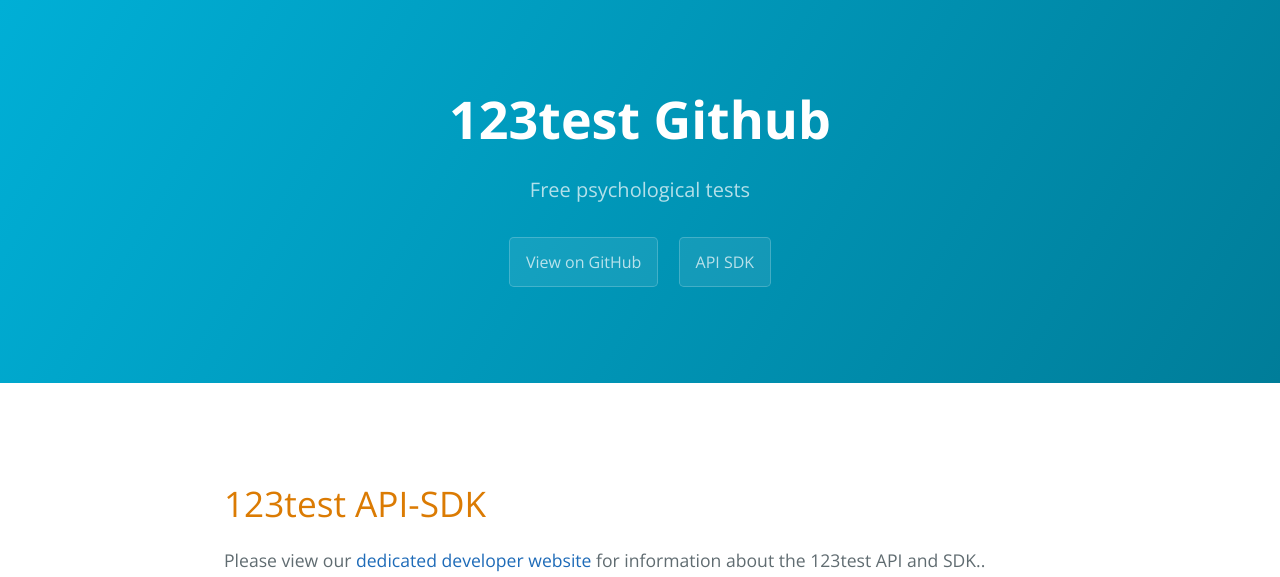
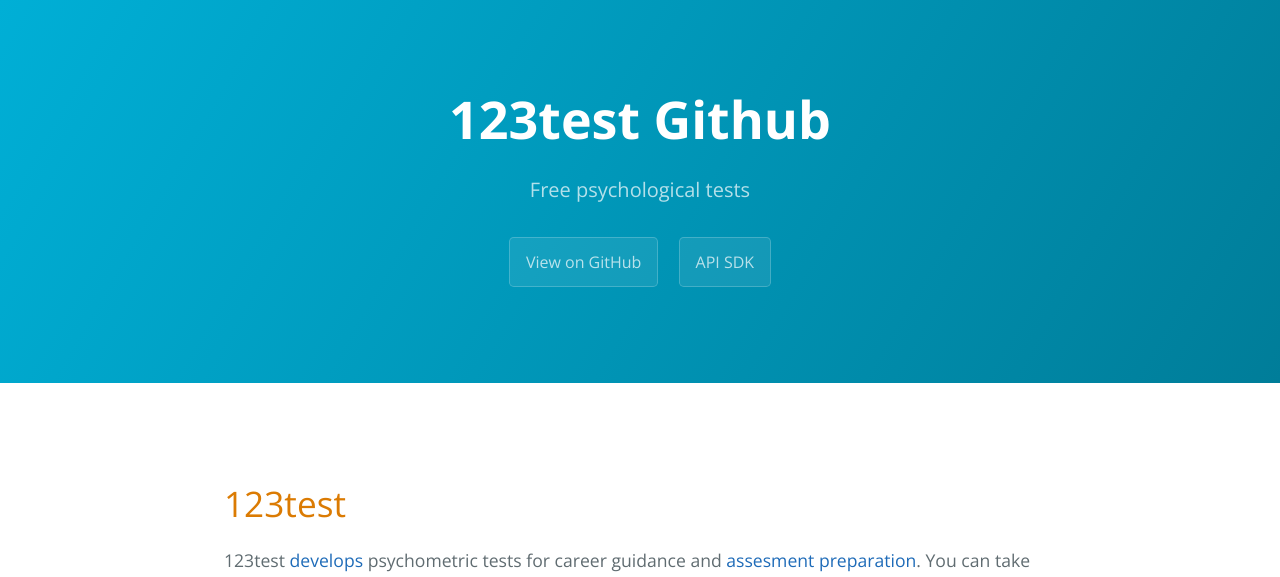
Before and after one commit to 123test/123test.github.io, a Jekyll site: the page built from index.md, in a window 1280 px wide. Shown: the top 577 px of the page. Built offline with Jekyll 4.4.1, drawn with Linux system fonts in a browser that asks for light colours; some of the changed text lies outside the part shown.

Commit message:
Update index.md

```diff
--- a/index.md
+++ b/index.md
@@ -1,8 +1,8 @@
 ---
 layout: default
-title: {{ site.name }}
+title: 123test
 ---
 
-# 123test API-SDK
-
-Please view our [dedicated developer website](https://developer.123test.com) for information about the 123test API and SDK..
+# 123test
+123test [develops](https://developer.123test.com) psychometric tests for career guidance and [assesment preparation](https://www.123test.com/assessment-preparation/). You can take tests for free and opt to buy extended results of full versions of tests. Try our [personality test](https://www.123test.com/personality-test/) or our [practice aptitude tests](https://www.123test.com/iq-tests/
+ ) right now.
```
